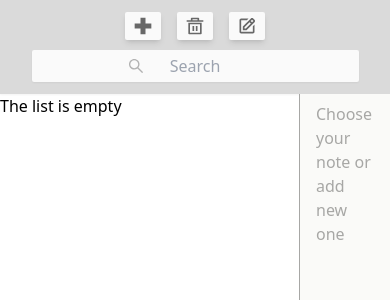
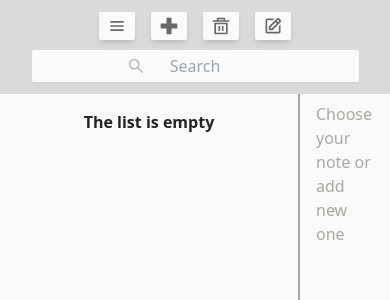
Before and after one commit to cryalonebaby/inboost_test, a React (Create React App) app: page / in a window 390 px wide. Shown: the top 300 px of the page. Built offline with nearby package versions, Linux system fonts and the light colour scheme.

Commit message:
added responsive template and fixed search problem

```diff
--- a/src/components/ConfirmModal.jsx
+++ b/src/components/ConfirmModal.jsx
@@ -3,6 +3,10 @@ import React from 'react';
 import Modal from 'react-modal';
 import { useGlobalContext } from '../context';
 import useNotification from '../hooks/useNotification';
+
+import { RiCloseFill } from 'react-icons/ri';
+
+import styles from '../styles';
 
 Modal.setAppElement('#root');
 
@@ -27,16 +31,24 @@ const ConfirmModal = ({ isOpen, setIsOpen, deleteNote }) => {
 	};
 
 	return (
-		<Modal isOpen={isOpen} overlayClassName="Overlay">
-			<>
-				<p>Are you sure to delete this note?</p>
-				<button
-					onClick={() => handleModalDelete(handleDeleteActiveNote, setIsOpen)}
-				>
-					Delete
-				</button>
-				<button onClick={() => setIsOpen(false)}>Close</button>
-			</>
+		<Modal
+			className={`${styles.modalContainer} ${styles.glassEffect}`}
+			isOpen={isOpen}
+			overlayClassName="Overlay"
+		>
+			<p className={styles.modalTitle}>Are you sure to delete this note?</p>
+			<button
+				onClick={() => handleModalDelete(handleDeleteActiveNote, setIsOpen)}
+				className={styles.modalButton}
+			>
+				Delete
+			</button>
+			<RiCloseFill
+				size={'30px'}
+				color="#A7003D"
+				className={styles.modalClose}
+				onClick={() => setIsOpen(false)}
+			/>
 		</Modal>
 	);
 };
--- a/src/components/Navbar.jsx
+++ b/src/components/Navbar.jsx
@@ -2,7 +2,7 @@ import React, { useState } from 'react';
 
 import { BiPlusMedical } from 'react-icons/bi';
 import { RiDeleteBin5Line } from 'react-icons/ri';
-import { BiEdit } from 'react-icons/bi';
+import { BiEdit, BiMenu } from 'react-icons/bi';
 
 import Button from './Button';
 import SearchBox from './SearchBox';
@@ -12,10 +12,10 @@ import { generateEmptyNote } from '../data/templateNote';
 
 import ConfirmModal from './ConfirmModal';
 
+import useNotification from '../hooks/useNotification';
 import styles from '../styles';
-import useNotification from '../hooks/useNotification';
 
-const Navbar = () => {
+const Navbar = ({ toggleSidebar }) => {
 	const { selected, addNoteToDb, deleteNote, setEditId } = useGlobalContext();
 	const [isModalOpen, setIsModalOpen] = useState(false);
 
@@ -42,6 +42,11 @@ const Navbar = () => {
 			{/* Buttons Wrapper */}
 			<div className={`left-side ${styles.navButtons}`}>
 				{/* Button */}
+				<MemoizedButton
+					Icon={BiMenu}
+					func={() => toggleSidebar()}
+					tooltip={'Open sidebar'}
+				/>
 				<MemoizedButton
 					Icon={BiPlusMedical}
 					func={() => handleAddNote()}
--- a/src/components/SearchBox.jsx
+++ b/src/components/SearchBox.jsx
@@ -1,4 +1,4 @@
-import React, { useState } from 'react';
+import React, { useEffect, useRef } from 'react';
 
 import { AiOutlineSearch } from 'react-icons/ai';
 
@@ -8,6 +8,18 @@ import styles from '../styles';
 
 const SearchBox = () => {
 	const { search, setSearch } = useGlobalContext();
+	const inputRef = useRef(null);
+
+	const handleInputChange = (e) => {
+		const { value } = e.target;
+
+		setSearch(value);
+	};
+
+	//* Fixed lost focus problem
+	useEffect(() => {
+		inputRef.current.focus();
+	}, [search]);
 
 	return (
 		// Wrapper
@@ -21,13 +33,14 @@ const SearchBox = () => {
 			)}
 			{/* SearchBox */}
 			<input
+				ref={inputRef}
 				placeholder="Search"
 				value={search}
 				className={styles.searchBox}
-				onChange={(e) => setSearch(e.target.value)}
+				onChange={handleInputChange}
 			/>
 		</div>
 	);
 };
 
-export default SearchBox;
+export default React.memo(SearchBox);
--- a/src/components/Sidebar.jsx
+++ b/src/components/Sidebar.jsx
@@ -1,4 +1,4 @@
-import React from 'react';
+import React, { useEffect } from 'react';
 
 import ListItem from './ListItem';
 
@@ -6,27 +6,31 @@ import { useGlobalContext } from '../context';
 
 import styles from '../styles';
 
-const Sidebar = () => {
-	const { notes, selected, setSelected, search } = useGlobalContext();
-
-	const filterListBySearch = (list, text) => {
-		return text.trim() === ''
-			? list
-			: list.filter((note) => note.text.includes(text));
-	};
-
-	const listNotes = filterListBySearch(notes, search);
+const Sidebar = ({ sidebarOpen }) => {
+	const { filteredNotes, selected, setSelected } = useGlobalContext();
 
 	return (
-		<div className={`sideBar ${styles.sideContainer}`}>
-			{listNotes.map((elem) => (
-				<div key={elem.id}>
-					<ListItem note={elem} selected={selected} setSelected={setSelected} />
-				</div>
-			))}
-			{listNotes.length === 0 && <p>The list is empty</p>}
+		<div
+			className={`sideBar ${styles.sideContainer} ${
+				!sidebarOpen && 'sideBarClose'
+			}`}
+		>
+			<div className={styles.sideInnerWrap}>
+				{filteredNotes.map((elem) => (
+					<div key={elem.id}>
+						<ListItem
+							note={elem}
+							selected={selected}
+							setSelected={setSelected}
+						/>
+					</div>
+				))}
+				{filteredNotes.length === 0 && (
+					<p className={styles.emptyList}>The list is empty</p>
+				)}
+			</div>
 		</div>
 	);
 };
 
-export default Sidebar;
+export default React.memo(Sidebar);
--- a/src/components/Workspace.jsx
+++ b/src/components/Workspace.jsx
@@ -7,7 +7,7 @@ import { getFullFormat } from '../utils/dateUtils';
 import styles from '../styles';
 import useNotification from '../hooks/useNotification';
 
-const Workspace = () => {
+const Workspace = ({ sideBarOpen }) => {
 	const { selected, updateNote, editId, setEditId } = useGlobalContext();
 
 	const [text, setText] = useState('');
--- a/src/context/index.jsx
+++ b/src/context/index.jsx
@@ -14,6 +14,8 @@ import {
 	getNoteById,
 } from '../utils/indexedDbUtils';
 
+import { filterListBySearch } from '../utils/filtedListBySearch';
+
 const GlobalContext = createContext();
 
 export const GlobalContextProvider = ({ children }) => {
@@ -26,6 +28,7 @@ export const GlobalContextProvider = ({ children }) => {
 	});
 	const [editId, setEditId] = useState(0);
 	const [search, setSearch] = useState('');
+	const [filteredNotes, setFilteredNotes] = useState([]);
 
 	const fetchNotes = useCallback(async () => {
 		try {
@@ -37,6 +40,11 @@ export const GlobalContextProvider = ({ children }) => {
 			console.error('Error while getting notes', e);
 		}
 	}, [db]);
+
+	useEffect(() => {
+		const filtered = filterListBySearch(notes, search);
+		setFilteredNotes(filtered);
+	}, [notes, search]);
 
 	//* Create connection to IndexedDb
 	useEffect(() => {
@@ -116,6 +124,7 @@ export const GlobalContextProvider = ({ children }) => {
 				setEditId,
 				search,
 				setSearch,
+				filteredNotes,
 				addNoteToDb: handleAddNote,
 				getNoteById,
 				getAllNotes,
--- a/src/hooks/useNotification.js
+++ b/src/hooks/useNotification.js
@@ -1,7 +1,7 @@
 import { toast } from 'react-toastify';
 
 const useNotification = () => {
-  const notify = (message, options = {}) => toast.info(message, options);
+  const notify = (message, options) => toast.info(message, { ...options, position: 'bottom-right' });
 
   return {
     notify
--- a/src/index.css
+++ b/src/index.css
@@ -10,9 +10,13 @@
 
 html,
 body {
-	min-width: 330px;
-	height: 100%;
+	height: 100vh;
 	overflow: hidden;
+}
+
+body {
+	display: flex;
+	flex-direction: column;
 }
 
 .btn:hover {
@@ -22,29 +26,41 @@ body {
 /* 52px its a height of navbar */
 .sideBar {
 	height: calc(100vh - 52px);
+	transition: transform 0.3s ease;
 }
 
 .sideBar::-webkit-scrollbar {
-	width: 8px; /* Ширина полосы прокрутки */
-	border-radius: 10px; /* Закругление углов */
+	width: 8px;
+	border-radius: 10px;
 }
 
 .sideBar::-webkit-scrollbar-thumb {
-	background-color: #c0c0c0; /* Цвет полосы прокрутки */
-	border-radius: 3px; /* Закругление углов */
+	background-color: #c0c0c0;
+	border-radius: 3px;
 }
 
 .textSpace::-webkit-scrollbar {
-	width: 8px; /* Ширина полосы прокрутки */
-	border-radius: 10px; /* Закругление углов */
+	width: 8px;
+	border-radius: 10px;
 }
 
 .textSpace::-webkit-scrollbar-thumb {
-	background-color: #c0c0c0; /* Цвет полосы прокрутки */
-	border-radius: 3px; /* Закругление углов */
+	background-color: #c0c0c0;
+	border-radius: 3px;
+}
+
+.sideBarClose {
+	position: fixed;
+	left: 0;
+	top: 55px;
+	transform: translateX(-100%);
 }
 
 @media (max-width: 500px) {
+	.appContainer {
+		min-width: 100vw;
+	}
+
 	.navBar {
 		flex-direction: column;
 		align-items: center;
@@ -56,4 +72,8 @@ body {
 		margin-bottom: 10px;
 		justify-content: center;
 	}
+
+	.sideBarClose {
+		top: 100px;
+	}
 }
--- a/src/page/Home.jsx
+++ b/src/page/Home.jsx
@@ -1,15 +1,21 @@
-import React from 'react';
-// import { useGlobalContext } from '../context';
+import React, { useState } from 'react';
+
 import { Navbar, Sidebar, Workspace, Notification } from '../components';
 
 import styles from '../styles';
 
 const Home = () => {
+	const [sidebarOpen, setSidebarOpen] = useState(true);
+
+	const toggleSidebar = () => {
+		setSidebarOpen(!sidebarOpen);
+	};
+
 	return (
-		<div className={styles.app}>
-			<Navbar />
+		<div className={`${styles.app} appContainer`}>
+			<Navbar toggleSidebar={toggleSidebar} />
 			<div className={styles.main}>
-				<Sidebar />
+				<Sidebar sidebarOpen={sidebarOpen} />
 				<Workspace />
 			</div>
 			<Notification />
--- a/src/styles/index.js
+++ b/src/styles/index.js
@@ -1,6 +1,6 @@
 const styles = {
   //* App
-  app: 'h-screen flex flex-col',
+  app: 'h-screen flex flex-col bg-bgGray',
   main: 'flex-1 flex',
   //* Navbar
   navBar: 'flex items-center justify-between bg-navGray p-3 shadow-sm shrink-0',
@@ -9,14 +9,16 @@ const styles = {
   searchWrapper: 'flex items-center h-full relative',
   searchBox: 'px-12 py-1 bg-btnWhite shadow-sm rounded-sm outline-none text-btnGray placeholder:text-center',
   //* Sidebar
-  sideContainer: 'w-[300px] flex flex-col overflow-y-scroll overflow-x-hidden border-r-[1px] border-infoGray',
-  listItem: 'flex items-center max-h-[120px] cursor-pointer hover:bg-selectedGray border-r-[1px] border-infoGray flex-grow bg-bgGray',
+  sideContainer: 'w-[300px] overflow-y-scroll overflow-x-hidden border-r-[1px] border-infoGray bg-btnWhite',
+  sideInnerWrap: 'flex flex-col h-full border-r-[1px] border-infoGray',
+  listItem: 'flex items-center max-h-[120px] cursor-pointer hover:bg-selectedGray flex-grow bg-bgGray',
   listItemContent: 'flex flex-col w-full ml-5 py-3 pr-3 border-b-[1px] border-infoGray text-primaryBlack',
   itemTitle: 'overflow-hidden text-ellipsis whitespace-nowrap pr-8 font-bold',
   itemTextContainer: 'flex gap-2',
   itemText: 'overflow-hidden text-ellipsis whitespace-nowrap flex-grow pr-8 font-light',
   itemDate: 'flex-shrink-0 flex-grow-0 font-normal',
   selected: 'bg-selectedGray',
+  emptyList: 'text-center font-bold text-primaryBlack mt-4',
   //* Workspace
   workspaceContainer: 'flex-1 flex bg-bgGray',
   workspaceContent: 'flex flex-col items-center px-4 py-2 gap-2 w-full h-full',
@@ -24,6 +26,13 @@ const styles = {
   workspaceText: 'bg-bgGray text-primaryBlack font-medium h-full w-full outline-none resize-none',
   //* Tooltip
   tooltip: 'p-1 rounded bg-white-500 absolute top-full mt-2',
+  //* Modal
+  modalContainer: 'fixed top-1/2 left-1/2 transform -translate-x-1/2 -translate-y-1/2 border border-4 rounded border-primaryBlack px-[80px] py-[40px] flex flex-col items-center justify-center ',
+  modalTitle: 'font-bold text-2xl mb-6 text-center',
+  modalButton: 'px-3 py-1 text-xl rounded-lg w-fit font-bold border border-red border-4 text-red',
+  modalClose: 'absolute top-2 right-2 cursor-pointer',
+  //* Effects
+  glassEffect: 'bg-white backdrop-filter backdrop-blur-lg bg-opacity-10',
 }
 
 export default styles
--- /dev/null
+++ b/src/utils/filtedListBySearch.js
@@ -0,0 +1,5 @@
+export const filterListBySearch = (list, text) => {
+  return text.trim() === ''
+    ? list
+    : list.filter((note) => note.text.toLowerCase().includes(text));
+};
--- a/tailwind.config.js
+++ b/tailwind.config.js
@@ -11,6 +11,7 @@ module.exports = {
         bgGray: '#FAFAF8',
         primaryBlack: '#222220',
         infoGray: '#A7A7A5',
+        red: '#A7003D',
       }
     },
   },
```
